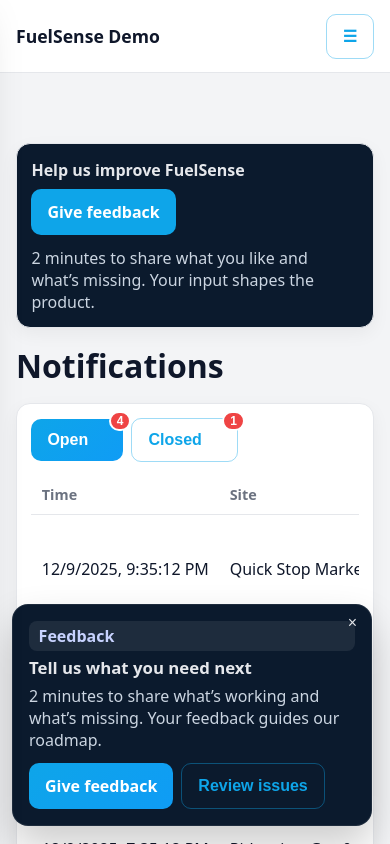
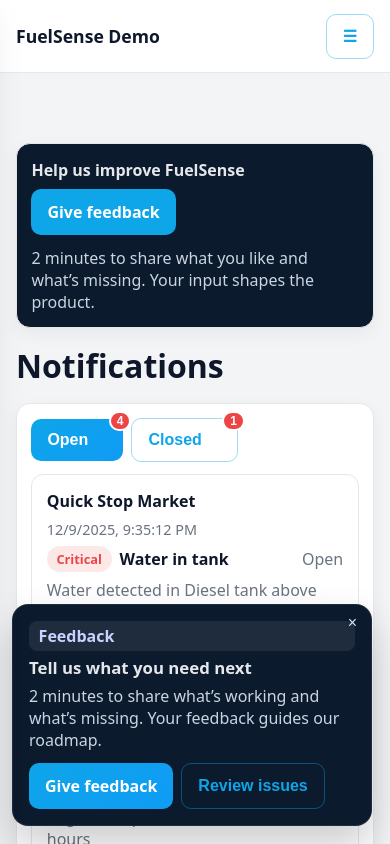
Before and after one commit to arifmanasiya/FuelSense, a React (Vite) app: page /FuelSense/alerts in a window 390 px wide. Shown: the top 844 px of the page. Built offline with nearby package versions, Linux system fonts and the light colour scheme; sample sign-in values are in the browser's storage.

Commit message:
Render notifications as mobile-friendly tiles

```diff
--- a/src/pages/AlertsPage.tsx
+++ b/src/pages/AlertsPage.tsx
@@ -56,53 +56,40 @@ export default function AlertsPage() {
           </button>
         </div>
         <table className="table">
-          <thead>
-            <tr>
-              <th>Time</th>
-              <th>Site</th>
-              <th>Type</th>
-              <th>Message</th>
-              <th>Severity</th>
-              <th>Status</th>
-              <th>Actions</th>
-            </tr>
-          </thead>
-          <tbody>
+          <tbody />
+        </table>
+        <div className="alerts-grid">
           {alerts
             .filter((a) => (alertTab === 'OPEN' ? a.isOpen : !a.isOpen))
             .map((a) => (
-              <tr key={a.id}>
-                <td>{new Date(a.timestamp).toLocaleString()}</td>
-                <td>{siteName(a.siteId)}</td>
-                <td>{formatType(a.type)}</td>
-                <td>{a.message}</td>
-                <td>
+              <div key={a.id} className="alert-card">
+                <div className="alert-meta">
+                  <div style={{ fontWeight: 700 }}>{siteName(a.siteId)}</div>
+                  <div className="muted" style={{ fontSize: '0.9rem' }}>
+                    {new Date(a.timestamp).toLocaleString()}
+                  </div>
+                </div>
+                <div className="alert-meta">
+                  <div style={{ display: 'flex', gap: '0.5rem', alignItems: 'center', flexWrap: 'wrap' }}>
                     <AlertBadge severity={a.severity} />
-                </td>
-                <td>{a.isOpen ? 'Open' : 'Closed'}</td>
-                <td>
+                    <span style={{ fontWeight: 600 }}>{formatType(a.type)}</span>
+                  </div>
+                  <div className="muted">{a.isOpen ? 'Open' : 'Closed'}</div>
+                </div>
+                <div className="muted">{a.message}</div>
                 {a.isOpen ? (
-                  <div style={{ display: 'flex', gap: '0.4rem', flexWrap: 'wrap' }}>
-                    <button
-                      className="button ghost"
-                      style={{ padding: '0.25rem 0.5rem', fontSize: '0.85rem' }}
-                      onClick={() => setViewAlert(a)}
-                    >
+                  <div className="alert-actions">
+                    <button className="button ghost" onClick={() => setViewAlert(a)}>
                       View
                     </button>
                     {(a.type === 'RUNOUT_RISK' || a.type === 'SHORT_DELIVERY') && (
-                        <button
-                          className="button"
-                          style={{ padding: '0.25rem 0.5rem', fontSize: '0.85rem' }}
-                          onClick={() => navigate(`/sites/${a.siteId}#ordering`)}
-                        >
+                      <button className="button" onClick={() => navigate(`/sites/${a.siteId}#ordering`)}>
                         Re-order
                       </button>
                     )}
                     {a.type === 'WATER_DETECTED' && (
                       <button
                         className="button ghost"
-                          style={{ padding: '0.25rem 0.5rem', fontSize: '0.85rem' }}
                         onClick={() =>
                           setAlerts((prev) => [
                             {
@@ -123,7 +110,6 @@ export default function AlertsPage() {
                     )}
                     <button
                       className="button ghost"
-                        style={{ padding: '0.25rem 0.5rem', fontSize: '0.85rem' }}
                       onClick={() => {
                         setCloseAlert(a);
                         setCloseNote('');
@@ -133,11 +119,9 @@ export default function AlertsPage() {
                     </button>
                   </div>
                 ) : null}
-                </td>
-              </tr>
+              </div>
             ))}
-          </tbody>
-        </table>
+        </div>
         {alerts.length === 0 ? <div className="muted">No alerts.</div> : null}
       </div>
       {viewAlert ? (
--- a/src/styles.css
+++ b/src/styles.css
@@ -611,6 +611,34 @@ a {
   flex-wrap: wrap;
 }
 
+.alerts-grid {
+  display: grid;
+  gap: 0.75rem;
+}
+
+.alert-card {
+  border: 1px solid var(--border);
+  border-radius: 12px;
+  padding: 0.9rem;
+  display: grid;
+  gap: 0.45rem;
+  background: #fff;
+}
+
+.alert-meta {
+  display: flex;
+  justify-content: space-between;
+  align-items: center;
+  gap: 0.5rem;
+  flex-wrap: wrap;
+}
+
+.alert-actions {
+  display: flex;
+  gap: 0.4rem;
+  flex-wrap: wrap;
+}
+
 .modal-backdrop {
   position: fixed;
   inset: 0;
```
Lines whose indentation alone changed are shown as unchanged.
